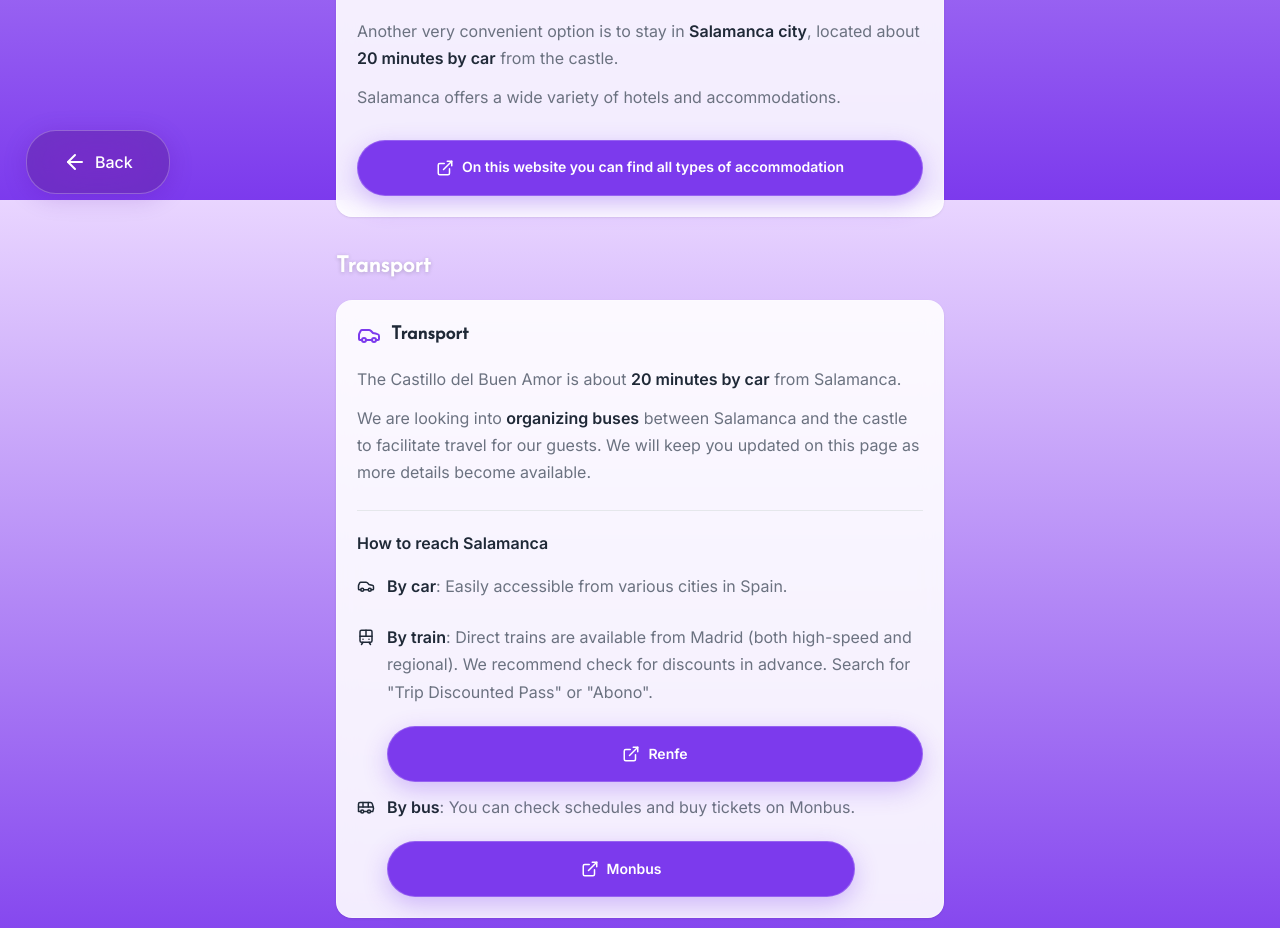
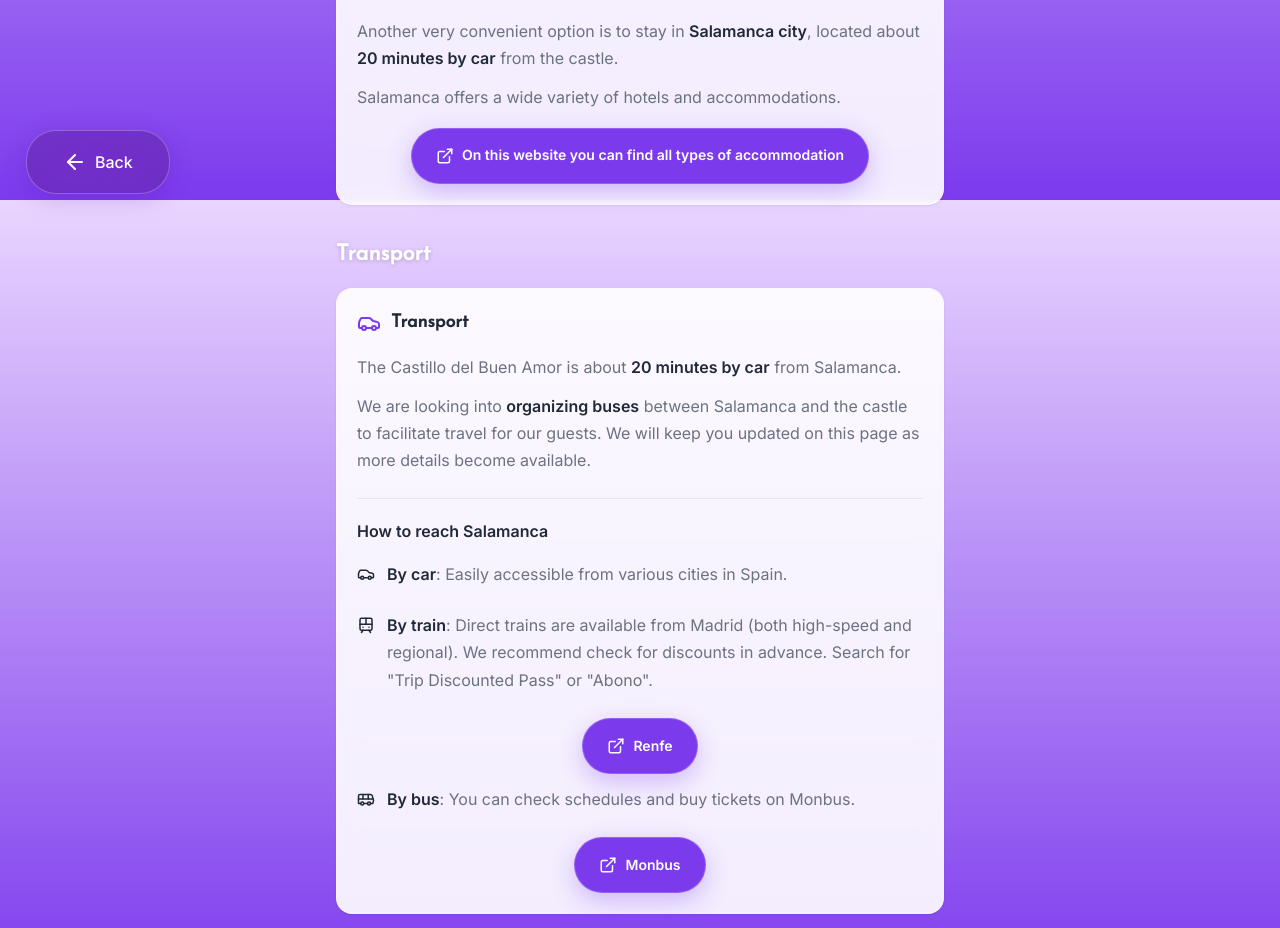
Before and after one commit to AndreaNocera/big-day-app, a React (Vite) app in the folder frontend_vite/: page /viaggio in a window 1280 px wide. Shown: the part 600-1528 px from the top of the page. Built offline with nearby package versions, Linux system fonts and the light colour scheme; no server answers; a web font is replaced by a local one.

Commit message:
updated UI after user tests

```diff
--- a/frontend_vite/src/index.css
+++ b/frontend_vite/src/index.css
@@ -591,6 +591,12 @@ textarea {
 
 .form-input::placeholder {
   color: var(--color-text-muted);
+}
+
+#phone-number:focus::placeholder,
+#pin:focus::placeholder {
+  color: transparent;
+  transition: color 0.15s;
 }
 
 .form-input.pin {
--- a/frontend_vite/src/locales/en.ts
+++ b/frontend_vite/src/locales/en.ts
@@ -11,9 +11,11 @@ export const en = {
     },
     auth: {
         title: "Guest Area",
-        subtitle: "To access, enter your phone number and the PIN you received via SMS.",
+        subtitle: "To access, enter your phone number and the PIN you received via Whatsapp.",
         phoneLabel: "Phone Number",
+        phonePlaceholder: "E.g. 07123 456789",
         pinLabel: "PIN (4 digits)",
+        pinPlaceholder: "E.g. 1234",
         loginBtn: "Login",
         loading: "Logging in...",
         success: "Authentication successful!",
@@ -152,6 +154,6 @@ export const en = {
         honeymoonTitle: "Honeymoon",
         honeymoonButton: "Japan",
         honeymoonText: "Your presence at our wedding is, without a doubt, **the greatest gift we could receive**.\n\nIf you wish to contribute to our next adventure, we would be delighted to put it towards **our trip to Japan**, which will be our first big getaway as newlyweds.\n\nFor those who want to join us on this adventure as well, we provide our bank details below, you can use the one that is more convenient for you.\n\nThank you for being part of this journey with us.\nWe will toast to you from the other side of the world!",
-        giftData: "Gift details"
+        giftData: "IBAN"
     }
 };
--- a/frontend_vite/src/locales/es.ts
+++ b/frontend_vite/src/locales/es.ts
@@ -11,9 +11,11 @@ export const es = {
     },
     auth: {
         title: "Área de Invitados",
-        subtitle: "Para acceder, ingresa tu número de teléfono y el PIN que recibiste por SMS.",
+        subtitle: "Para acceder, ingresa tu número de teléfono y el PIN que recibiste por Whatsapp.",
         phoneLabel: "Número de Teléfono",
+        phonePlaceholder: "Ej. 600 123 456",
         pinLabel: "PIN (4 dígitos)",
+        pinPlaceholder: "Ej. 1234",
         loginBtn: "Entrar",
         loading: "Accediendo...",
         success: "¡Autenticación exitosa!",
@@ -151,6 +153,6 @@ export const es = {
         honeymoonTitle: "Viaje de novios",
         honeymoonButton: "Japón",
         honeymoonText: "Vuestra presencia en nuestra boda es, sin duda, **el mejor regalo que podríamos recibir**.\n\nSi queréis contribuir a nuestra próxima aventura, estaremos encantados de destinarlo a **nuestro viaje a Japón**, que será nuestra primera gran escapada como recién casados.\n\nPara quienes queráis acompañarnos también en esta aventura, dejamos a vuestra disposición nuestros datos bancarios a continuación, podéis usar el que os viene más cómodo.\n\nGracias por formar parte de este viaje con nosotros.\nBrindaremos por vosotros desde el otro lado del mundo.",
-        giftData: "Datos para vuestro regalo"
+        giftData: "IBAN"
     }
 };
--- a/frontend_vite/src/locales/fr.ts
+++ b/frontend_vite/src/locales/fr.ts
@@ -11,9 +11,11 @@ export const fr = {
     },
     auth: {
         title: "Espace Invités",
-        subtitle: "Pour vous connecter, entrez votre numéro de téléphone et le code PIN reçu par SMS.",
-        phoneLabel: "Numéro de téléphone",
-        pinLabel: "Code PIN (4 chiffres)",
+        subtitle: "Pour vous connecter, entrez votre numéro de téléphone et le code PIN reçu par Whatsapp.",
+        phoneLabel: "Numéro de Téléphone",
+        phonePlaceholder: "Ex. 06 12 34 56 78",
+        pinLabel: "PIN (4 chiffres)",
+        pinPlaceholder: "Ex. 1234",
         loginBtn: "Se connecter",
         loading: "Connexion en cours...",
         success: "Authentification réussie !",
@@ -152,6 +154,6 @@ export const fr = {
         honeymoonTitle: "Voyage de noces",
         honeymoonButton: "Japon",
         honeymoonText: "Votre présence à notre mariage est, sans aucun doute, **le plus beau cadeau que nous puissions recevoir**.\n\nSi vous souhaitez contribuer à notre prochaine aventure, nous serons ravis de l'attribuer à **notre voyage au Japon**, qui sera notre première grande escapade en tant que jeunes mariés.\n\nPour ceux d'entre vous qui souhaitent également nous accompagner dans cette aventure, nous mettons à votre disposition nos coordonnées bancaires ci-dessous, vous pouvez utiliser le que vous trouvez le plus pratique.\n\nMerci de faire partie de ce voyage avec nous.\nNous porterons un toast à votre santé depuis l'autre bout du monde !",
-        giftData: "Détails de la contribution"
+        giftData: "IBAN"
     }
 };
--- a/frontend_vite/src/locales/it.ts
+++ b/frontend_vite/src/locales/it.ts
@@ -11,9 +11,11 @@ export const it = {
     },
     auth: {
         title: "Area Riservata Ospiti",
-        subtitle: "Per accedere, inserisci il tuo numero di telefono e il PIN che hai ricevuto via SMS.",
+        subtitle: "Per accedere, inserisci il tuo numero di telefono e il PIN che hai ricevuto via Whatsapp.",
         phoneLabel: "Numero di Telefono",
+        phonePlaceholder: "Es. 333 123 4567",
         pinLabel: "PIN (4 cifre)",
+        pinPlaceholder: "Es. 1234",
         loginBtn: "Accedi",
         loading: "Accesso in corso...",
         success: "Autenticazione riuscita!",
@@ -152,6 +154,6 @@ export const it = {
         honeymoonTitle: "Viaggio di nozze",
         honeymoonButton: "Giappone",
         honeymoonText: "La vostra presenza al nostro matrimonio è, senza dubbio, **il regalo più bello che potremmo ricevere**.\n\nSe desiderate contribuire alla nostra prossima avventura, saremo felici di destinarlo al **nostro viaggio in Giappone**, che sarà la nostra prima grande fuga come neo-sposi.\n\nPer chi volesse accompagnarci anche in questa avventura, mettiamo a vostra disposizione i nostri riferimenti bancari qui sotto, potete usare quello che vi viene più comodo.\n\nGrazie per far parte di questo viaggio con noi.\nBrinderemo alla vostra salute dall'altra parte del mondo!",
-        giftData: "Dati per il contributo"
+        giftData: "IBAN"
     }
 };
--- a/frontend_vite/src/pages/Auth.tsx
+++ b/frontend_vite/src/pages/Auth.tsx
@@ -109,7 +109,7 @@ export default function Auth() {
                             type="tel"
                             className="form-input"
                             required
-                            placeholder="333 123 4567"
+                            placeholder={t('auth.phonePlaceholder')}
                             value={phoneNumber}
                             onChange={(e) => setPhoneNumber(e.target.value)}
                             autoComplete="tel-national"
@@ -126,7 +126,7 @@ export default function Auth() {
                         pattern="[0-9]*"
                         maxLength={4}
                         required
-                        placeholder="1234"
+                        placeholder={t('auth.pinPlaceholder')}
                         className="form-input pin"
                         value={accessCode}
                         onChange={(e) => setAccessCode(e.target.value.replace(/\D/g, ''))}
--- a/frontend_vite/src/pages/Travel.tsx
+++ b/frontend_vite/src/pages/Travel.tsx
@@ -2,7 +2,7 @@ import { Bed, Car, Train, Bus, Info, ExternalLink } from 'lucide-react';
 import { useI18nStore } from '@/store/i18nStore';
 
 export default function Travel() {
-    const { t } = useI18nStore();
+    const { t, language } = useI18nStore();
 
     const formatText = (text: string) => {
         return text.split('\n').map((line, i) => {
@@ -45,7 +45,7 @@ export default function Travel() {
                     <h3 style={{ fontSize: '18px', fontWeight: 600 }}>{t('travel.salamancaTitle' as any)}</h3>
                 </div>
                 {formatText(t('travel.salamancaText' as any))}
-
+                <div style={{ display: 'flex', justifyContent: 'center', marginTop: '16px' }}>
                     <a
                         href="https://www.alojamientoensalamanca.com/"
                         target="_blank"
@@ -55,15 +55,16 @@ export default function Travel() {
                             display: 'inline-flex',
                             alignItems: 'center',
                             gap: '8px',
-                        marginTop: '16px',
                             fontSize: '14px',
-                        padding: '10px 16px',
-                        textDecoration: 'none'
+                            padding: '10px 24px',
+                            textDecoration: 'none',
+                            width: 'fit-content'
                         }}
                     >
                         <ExternalLink size={18} />
                         {t('travel.salamancaLink' as any)}
                     </a>
+                </div>
             </section>
 
             {/* Trasporto */}
@@ -86,10 +87,13 @@ export default function Travel() {
                             <Car size={18} style={{ flexShrink: 0, marginTop: 4 }} />
                             {formatText(t('travel.byCar' as any))}
                         </div>
-                        <div style={{ display: 'flex', gap: '12px', alignItems: 'flex-start' }}>
+                        <div style={{ display: 'flex', gap: '12px' }}>
                             <Train size={18} style={{ flexShrink: 0, marginTop: 4 }} />
-                            <div style={{ display: 'flex', flexDirection: 'column', alignItems: 'flex-start' }}>
+                            <div style={{ flex: 1 }}>
                                 {formatText(t('travel.byTrain' as any))}
+                            </div>
+                        </div>
+                        <div style={{ display: 'flex', justifyContent: 'center' }}>
                             <a
                                 href="https://www.renfe.com"
                                 target="_blank"
@@ -99,23 +103,25 @@ export default function Travel() {
                                     display: 'inline-flex',
                                     alignItems: 'center',
                                     gap: '8px',
-                                        marginTop: '8px',
                                     fontSize: '14px',
-                                        padding: '10px 16px',
-                                        textDecoration: 'none'
+                                    padding: '10px 24px',
+                                    textDecoration: 'none',
+                                    width: 'fit-content'
                                 }}
                             >
                                 <ExternalLink size={18} />
                                 Renfe
                             </a>
                         </div>
+                        <div style={{ display: 'flex', gap: '12px' }}>
+                            <Bus size={18} style={{ flexShrink: 0, marginTop: 4 }} />
+                            <div style={{ flex: 1 }}>
+                                {formatText(t('travel.byBus' as any))}
                             </div>
-                        <div style={{ display: 'flex', gap: '12px', alignItems: 'flex-start' }}>
-                            <Bus size={18} style={{ flexShrink: 0, marginTop: 4 }} />
-                            <div style={{ display: 'flex', flexDirection: 'column', alignItems: 'flex-start' }}>
-                                {formatText(t('travel.byBus' as any))}
+                        </div>
+                        <div style={{ display: 'flex', justifyContent: 'center' }}>
                             <a
-                                    href="https://www.monbus.es/es"
+                                href={language === 'es' ? "https://www.monbus.es/es" : "https://www.monbus.es/en"}
                                 target="_blank"
                                 rel="noopener noreferrer"
                                 className="btn-primary"
@@ -123,16 +129,15 @@ export default function Travel() {
                                     display: 'inline-flex',
                                     alignItems: 'center',
                                     gap: '8px',
-                                        marginTop: '8px',
                                     fontSize: '14px',
-                                        padding: '10px 16px',
-                                        textDecoration: 'none'
+                                    padding: '10px 24px',
+                                    textDecoration: 'none',
+                                    width: 'fit-content'
                                 }}
                             >
                                 <ExternalLink size={18} />
                                 Monbus
                             </a>
-                            </div>
                         </div>
                     </div>
                 </div>
```
Lines whose indentation alone changed are shown as unchanged.
